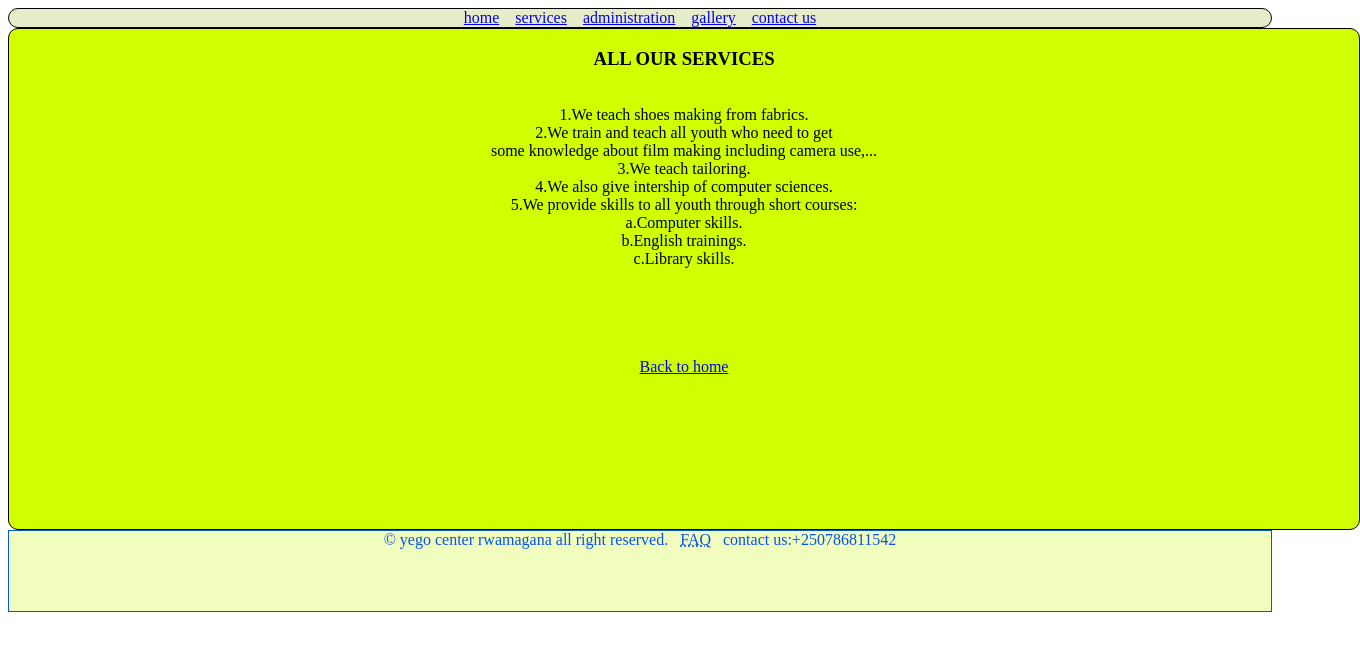
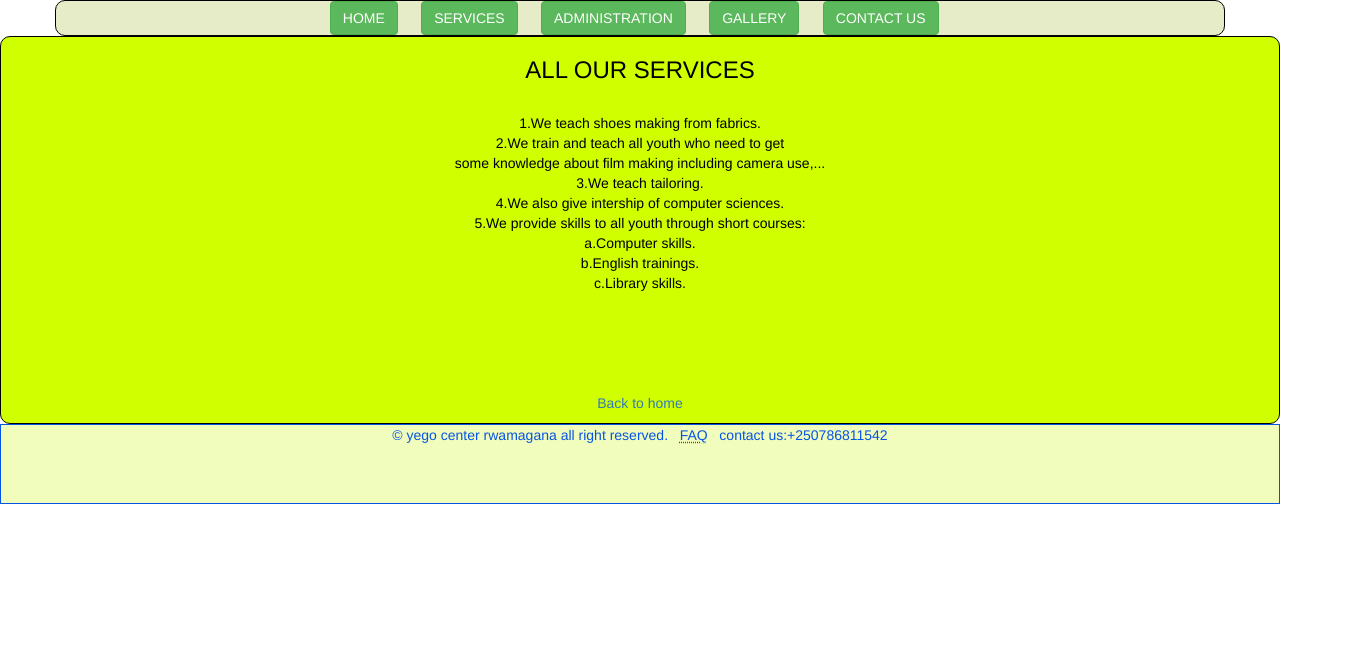
Before and after one commit to uwase-rachel/simplesite, a plain HTML site: page services.html in a window 1280 px wide. Shown: the whole page, 1360 px wide, since content can reach past the window. Drawn offline with nearby package versions, Linux system fonts and the light colour scheme.

Commit message:
Update services.html

```diff
--- a/services.html
+++ b/services.html
@@ -1,5 +1,10 @@
 <!doctype html>
 <html><head>
+      <meta name="viewport" content="width=device-width, initial-scale=1">
+    <link rel="stylesheet" href="https://maxcdn.bootstrapcdn.com/bootstrap/3.4.1/css/bootstrap.min.css">
+    <script src="https://ajax.googleapis.com/ajax/libs/jquery/3.6.0/jquery.min.js"></script>
+    <script src="https://maxcdn.bootstrapcdn.com/bootstrap/3.4.1/js/bootstrap.min.js"></script>
+
     <title>YEGO CENTER RWAMAGANA</titLe><style>
         div{
         position: relative;
@@ -14,8 +19,7 @@
         color:black;
         border:1px solid;
         border-radius:10px;
-        height: 500px;
-        width: 1350px;
+
     }
     footer{
     position: relative;
@@ -27,11 +31,14 @@
     }
     </style>
     </head>
-    <body><center><div><a href="index.html">home</a>&nbsp;&nbsp;&nbsp;
-        <a href="services.html">services</a>&nbsp;&nbsp;&nbsp;
-        <a href="administration.html">administration</a>&nbsp;&nbsp;&nbsp;
-        <a href="gallery.html">gallery</a>&nbsp;&nbsp;&nbsp;
-        <a href="contact.html">contact us</a></div></center>
+    <body><center><div class="container">
+
+        <a href="home.html"><button type="button" class="btn btn-success">HOME</button></a>&nbsp;&nbsp;&nbsp;&nbsp;&nbsp;
+        <a href="services.html"><button type="button" class="btn btn-success">SERVICES</button></a>&nbsp;&nbsp;&nbsp;&nbsp;&nbsp;
+        <a href="administration.html"><button type="button" class="btn btn-success">ADMINISTRATION</button></a>&nbsp;&nbsp;&nbsp;&nbsp;&nbsp;
+        <a href="gallery.html"><button type="button" class="btn btn-success">GALLERY</button></a>&nbsp;&nbsp;&nbsp;&nbsp;&nbsp;
+        <a href="contact.html"><button type="button" class="btn btn-success">CONTACT US</button></a>&nbsp;&nbsp;&nbsp;</div></center>
+
 
 <center> <div class="hom">
     <p><h3>ALL OUR SERVICES</h3><br>
```
